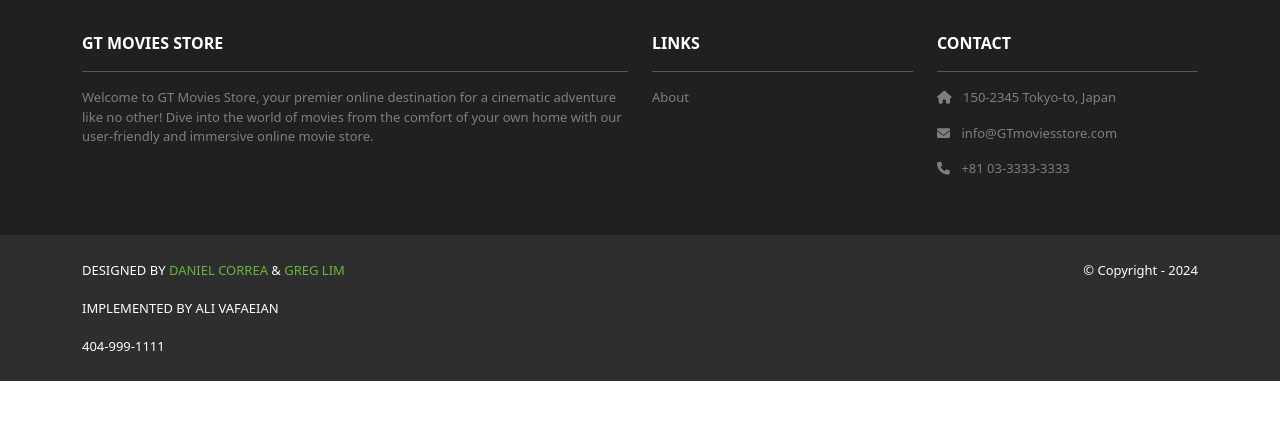
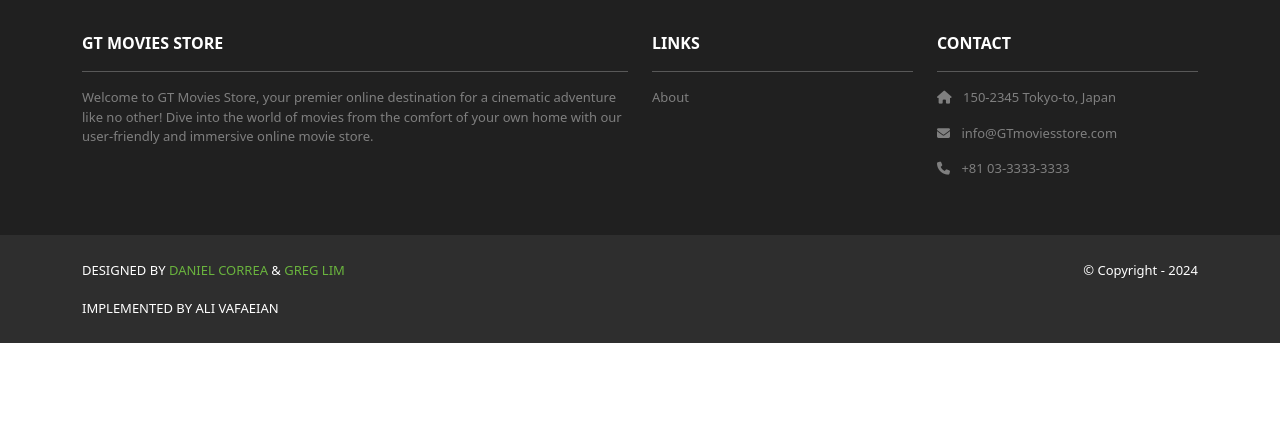
Before and after one commit to Criticp/moviesstore, a Django app: template cart/templates/cart/index.html in a window 1280 px wide. Shown: the part 330-778 px from the top of the page. Run offline with Django 5.2, Linux system fonts and the light colour scheme; the template is opened without the code that fills it, so the values that code supplies are empty; some libraries are stand-ins or nearby versions.

Commit message:
Text Revert base.html

```diff
--- a/moviesstore/templates/base.html
+++ b/moviesstore/templates/base.html
@@ -80,9 +80,6 @@
           </span>
              <br>
             <span>IMPLEMENTED BY ALI VAFAEIAN</span>
-               </span>
-             <br>
-            <span>404-999-1111</span>
         </div>
         <div class="text-white">
           <span>© Copyright - 2024</span>
```
